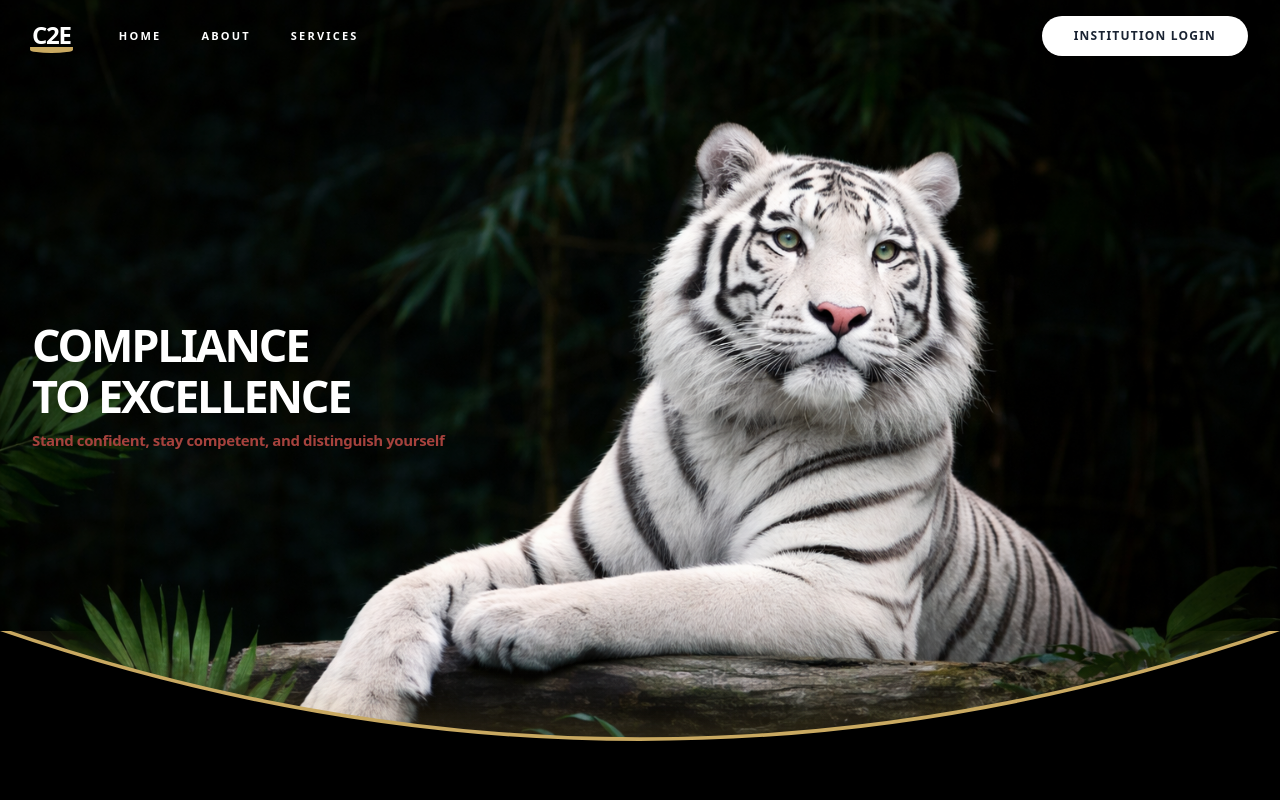
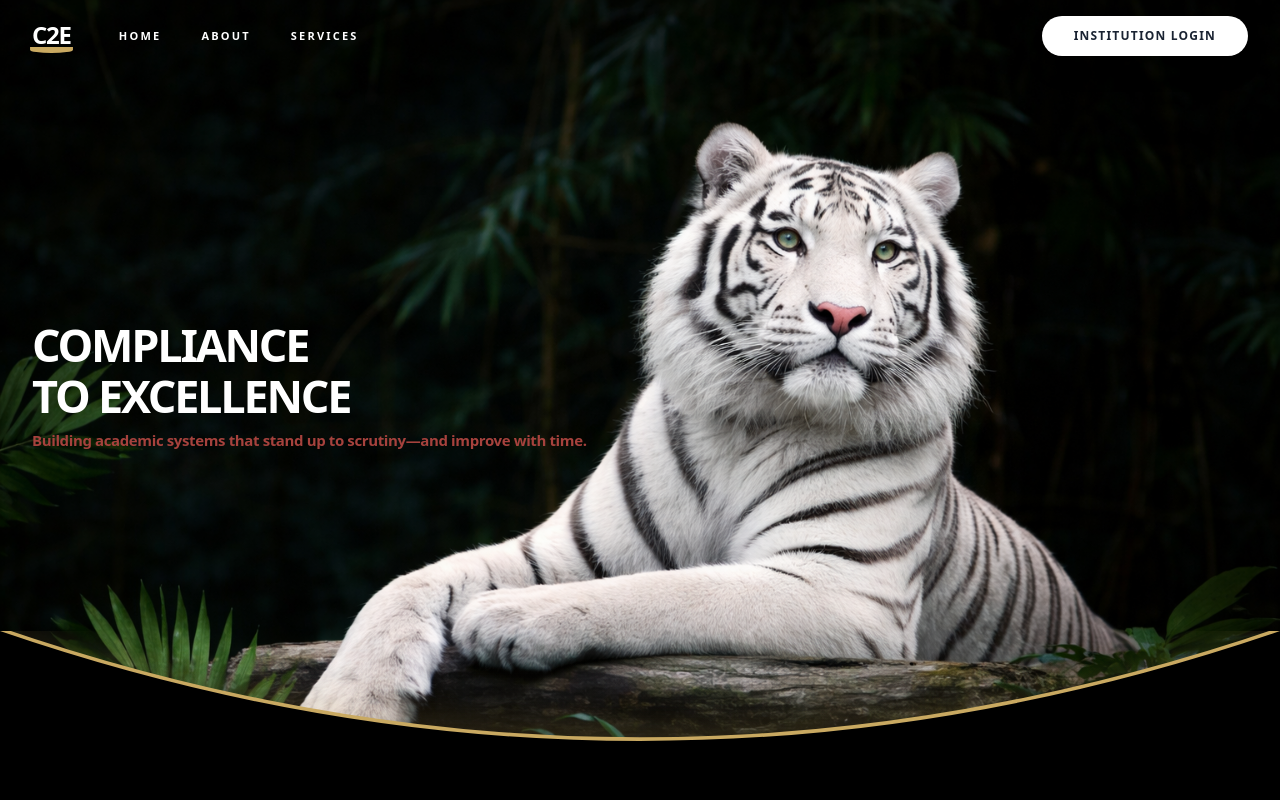
Before and after one commit to harikiran138/C2E, a Next.js app: page / in a window 1280 px wide. Shown: the top 800 px of the page. Built offline with nearby package versions, Linux system fonts and the light colour scheme; a web font is replaced by a local one.

Commit message:
Update hero subheading copy
Replace previous motivational line with a clearer tagline that emphasizes building academic systems that stand up to scrutiny and improve over time, better reflecting the product's focus and tone.

```diff
--- a/components/Hero.tsx
+++ b/components/Hero.tsx
@@ -152,7 +152,7 @@ export default function Hero() {
               transition={{ delay: 1.2, duration: 0.8 }}
               className="text-[13px] md:text-[15px] text-[#a6423d] font-bold tracking-tight text-left leading-tight"
             >
-              Stand confident, stay competent, and distinguish yourself
+              Building academic systems that stand up to scrutiny—and improve with time.
             </motion.p>
           </motion.div>
         </div>
```
